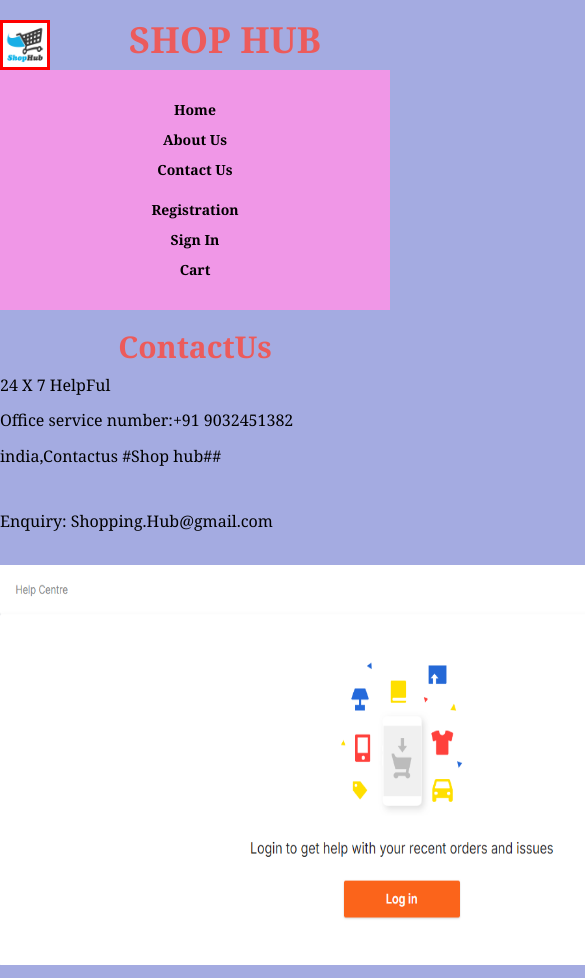
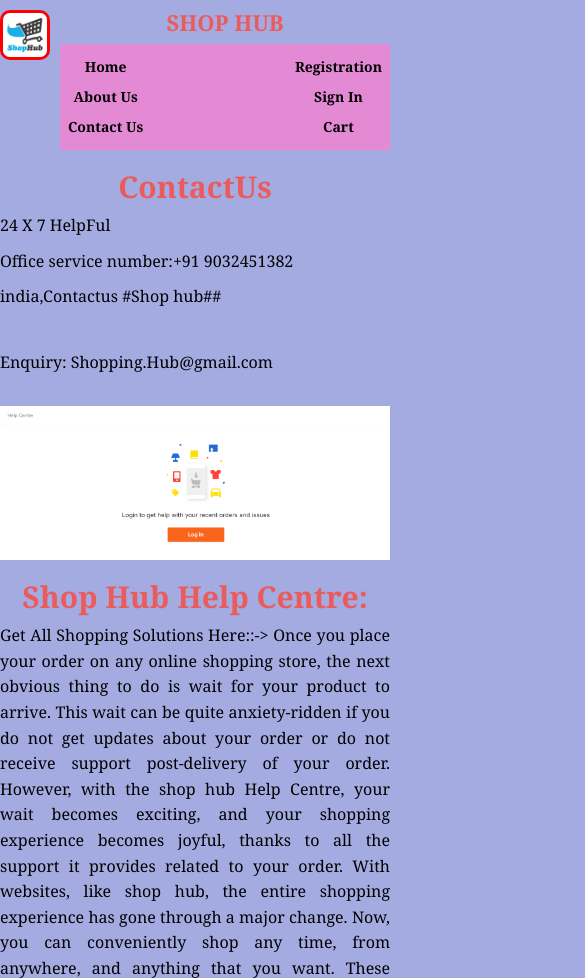
Before and after one commit to sksubhani1382/implesksshohub, a plain HTML site: page Contact Us.html in a window 390 px wide. Shown: the top 978 px of the page, 585 px wide, since content can reach past the window. Drawn offline with nearby package versions, Linux system fonts and the light colour scheme.

Commit message:
Refactor and enhance CSS styles for layout and responsiveness

```diff
--- a/Mystyles1.css
+++ b/Mystyles1.css
@@ -389,3 +389,116 @@ nav ul li a {
     text-align: center;
   }
 }
+
+
+
+/* Make about page everything responsive and clean */
+body {
+  margin: 0;
+  padding: 0;
+  background-color: rgb(164, 171, 225);
+  font-family: "Georgia", serif;
+  overflow-x: hidden;
+}
+
+/* Header logo + title */
+.logo {
+  width: 60px;
+  height: 60px;
+  border: 3px solid red;
+  vertical-align: middle;
+  border-radius: 10px;
+}
+
+/* Title center */
+h1 {
+  font-size: 28px;
+  text-align: center;
+  margin: 10px 0;
+}
+
+/* Navigation bar */
+nav {
+  background-color: #e48ad5;
+  padding: 8px;
+  display: flex;
+  flex-wrap: wrap;
+  justify-content: space-between;
+}
+
+nav ul {
+  list-style-type: none;
+  display: flex;
+  margin: 0;
+  padding: 0;
+}
+
+nav ul li {
+  margin: 5px 10px;
+}
+
+nav ul li a {
+  text-decoration: none;
+  color: black;
+  font-weight: bold;
+  transition: 0.3s;
+}
+
+nav ul li a:hover {
+  color: white;
+}
+
+/* Image responsiveness */
+img {
+  max-width: 100%;
+  height: auto;
+  display: block;
+  margin: auto;
+}
+
+/* Table responsiveness */
+.table {
+  width: 95%;
+  margin: 20px auto;
+  border: 1px solid black;
+  border-collapse: collapse;
+}
+
+.table th, .table td {
+  text-align: center;
+  border: 1px solid black;
+}
+
+/* Footer */
+footer {
+  background-color: #e48ad5;
+  text-align: center;
+  padding: 10px;
+  font-weight: bold;
+  margin-top: 20px;
+}
+
+/* Make everything fit mobile screens */
+@media (max-width: 600px) {
+  h1 {
+    font-size: 22px;
+  }
+
+  nav ul {
+    flex-direction: column;
+    align-items: center;
+  }
+
+  nav ul li {
+    margin: 5px 0;
+  }
+
+  img.logo {
+    width: 50px;
+    height: 50px;
+  }
+
+  .table {
+    font-size: 14px;
+  }
+}
```
